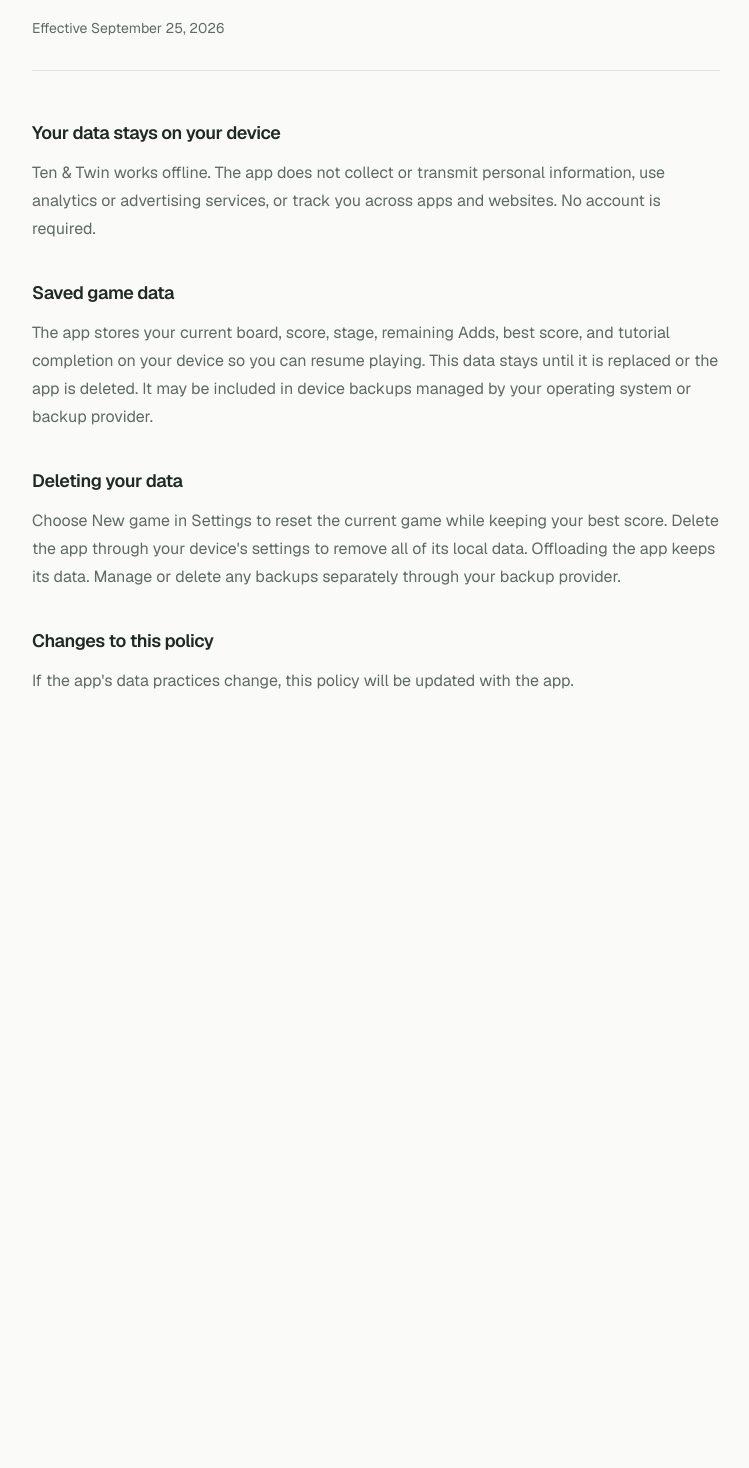
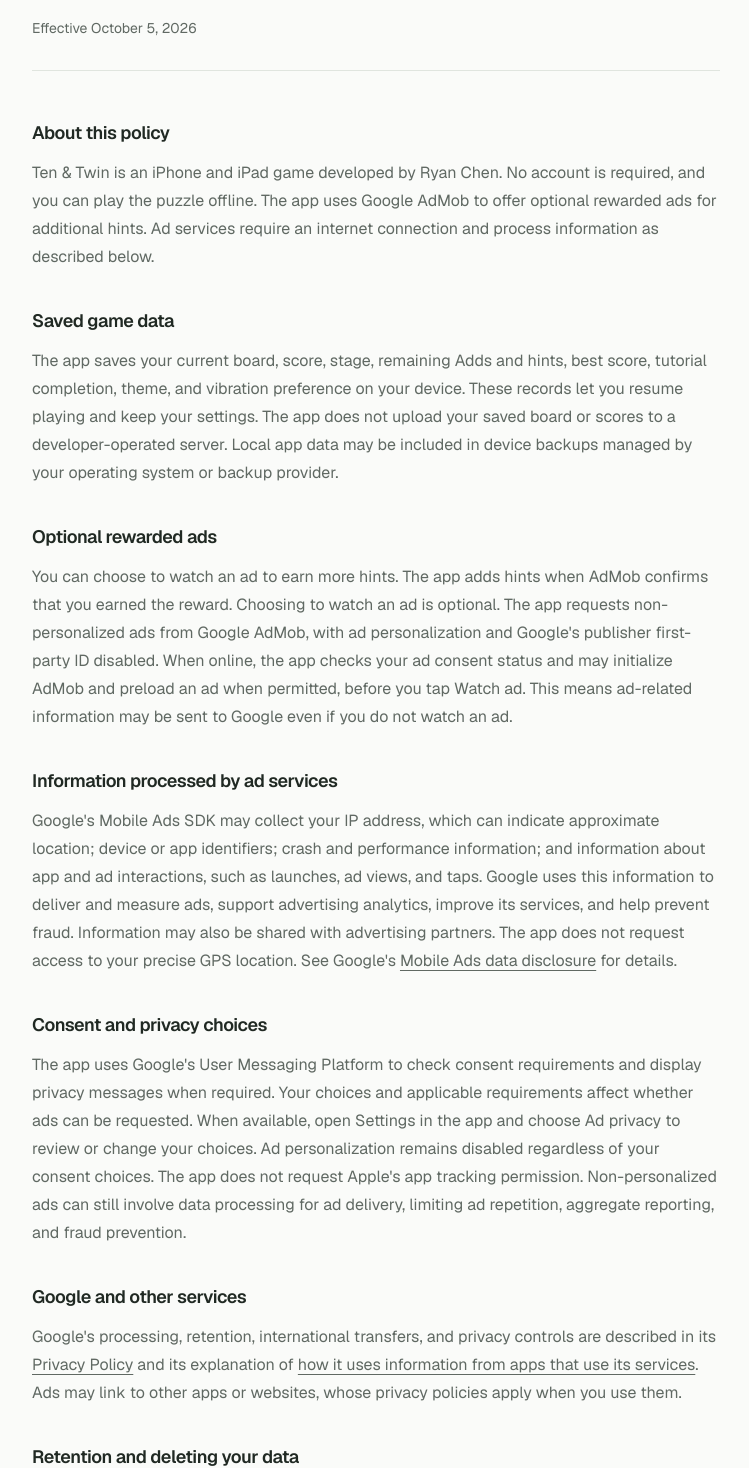
Before and after one commit to ryanchen01/ryanjhchen, a Next.js app: page /ten-and-twins/privacy in a window 1280 px wide. Shown: the part 203-1671 px from the top of the page, without its empty margins (264-1013 px from the left). Before the commit the page ends 978 px from the top, so only its background shows below. Built offline with nearby package versions, Linux system fonts and the light colour scheme.

Commit message:
Add robots.txt to allow Google-adstxt access

```diff
--- a/app/ten-and-twins/privacy/page.tsx
+++ b/app/ten-and-twins/privacy/page.tsx
@@ -5,25 +5,79 @@ import { cn } from "@/lib/utils";
 
 export const metadata: Metadata = {
   title: "Ten & Twin privacy policy",
-  description: "How Ten & Twin stores game data on your device. No accounts, analytics, advertising, or tracking.",
+  description: "How Ten & Twin stores game progress and uses Google AdMob for optional rewarded ads, including your privacy choices.",
 };
+
+const policyLinkClassName = "underline underline-offset-4 hover:text-foreground";
 
 const sections = [
   {
-    title: "Your data stays on your device",
-    body: "Ten & Twin works offline. The app does not collect or transmit personal information, use analytics or advertising services, or track you across apps and websites. No account is required.",
+    title: "About this policy",
+    body: "Ten & Twin is an iPhone and iPad game developed by Ryan Chen. No account is required, and you can play the puzzle offline. The app uses Google AdMob to offer optional rewarded ads for additional hints. Ad services require an internet connection and process information as described below.",
   },
   {
     title: "Saved game data",
-    body: "The app stores your current board, score, stage, remaining Adds, best score, and tutorial completion on your device so you can resume playing. This data stays until it is replaced or the app is deleted. It may be included in device backups managed by your operating system or backup provider.",
+    body: "The app saves your current board, score, stage, remaining Adds and hints, best score, tutorial completion, theme, and vibration preference on your device. These records let you resume playing and keep your settings. The app does not upload your saved board or scores to a developer-operated server. Local app data may be included in device backups managed by your operating system or backup provider.",
   },
   {
-    title: "Deleting your data",
-    body: "Choose New game in Settings to reset the current game while keeping your best score. Delete the app through your device's settings to remove all of its local data. Offloading the app keeps its data. Manage or delete any backups separately through your backup provider.",
+    title: "Optional rewarded ads",
+    body: "You can choose to watch an ad to earn more hints. The app adds hints when AdMob confirms that you earned the reward. Choosing to watch an ad is optional. The app requests non-personalized ads from Google AdMob, with ad personalization and Google's publisher first-party ID disabled. When online, the app checks your ad consent status and may initialize AdMob and preload an ad when permitted, before you tap Watch ad. This means ad-related information may be sent to Google even if you do not watch an ad.",
+  },
+  {
+    title: "Information processed by ad services",
+    body: (
+      <>
+        Google&apos;s Mobile Ads SDK may collect your IP address, which can indicate approximate location;
+        device or app identifiers; crash and performance information; and information about app and ad
+        interactions, such as launches, ad views, and taps. Google uses this information to deliver and
+        measure ads, support advertising analytics, improve its services, and help prevent fraud.
+        Information may also be shared with advertising partners. The app does not request access to
+        your precise GPS location. See Google&apos;s{" "}
+        <a href="https://developers.google.com/admob/ios/privacy/data-disclosure" className={policyLinkClassName}>
+          Mobile Ads data disclosure
+        </a>{" "}
+        for details.
+      </>
+    ),
+  },
+  {
+    title: "Consent and privacy choices",
+    body: "The app uses Google's User Messaging Platform to check consent requirements and display privacy messages when required. Your choices and applicable requirements affect whether ads can be requested. When available, open Settings in the app and choose Ad privacy to review or change your choices. Ad personalization remains disabled regardless of your consent choices. The app does not request Apple's app tracking permission. Non-personalized ads can still involve data processing for ad delivery, limiting ad repetition, aggregate reporting, and fraud prevention.",
+  },
+  {
+    title: "Google and other services",
+    body: (
+      <>
+        Google&apos;s processing, retention, international transfers, and privacy controls are described in its{" "}
+        <a href="https://policies.google.com/privacy" className={policyLinkClassName}>Privacy Policy</a>{" "}
+        and its explanation of{" "}
+        <a href="https://policies.google.com/technologies/partner-sites" className={policyLinkClassName}>
+          how it uses information from apps that use its services
+        </a>.
+        Ads may link to other apps or websites, whose privacy policies apply when you use them.
+      </>
+    ),
+  },
+  {
+    title: "Retention and deleting your data",
+    body: "Saved game data stays on your device until it is replaced or deleted. Choose New game in Settings to reset the current board, score, and hint allowance while keeping your best score and preferences. Deleting the app through your device's settings removes its local data; offloading it keeps that data. Manage backups separately through your backup provider. Deleting the app does not delete information already received by Google or other services. Consult their privacy policies and controls for retention and deletion options.",
+  },
+  {
+    title: "Contact and privacy requests",
+    body: (
+      <>
+        If you email me, I receive your email address and the information you include, and use them to
+        respond to your request. For questions about this policy or requests concerning information
+        you have sent me, contact{" "}
+        <a href="mailto:dev@ryanjhchen.com" className={policyLinkClassName}>dev@ryanjhchen.com</a>.
+        For information held by Google, use the privacy controls and contact options in Google&apos;s
+        Privacy Policy.
+      </>
+    ),
   },
   {
     title: "Changes to this policy",
-    body: "If the app's data practices change, this policy will be updated with the app.",
+    body: "This policy will be updated when the app's data practices change. The date below the title identifies the latest revision.",
   },
 ];
 
@@ -37,7 +91,7 @@ export default function PrivacyPolicy() {
         <header className="mb-12 border-b border-border pb-8">
           <h1 className="text-3xl font-semibold leading-tight tracking-[-0.035em] sm:text-4xl">Ten &amp; Twin privacy policy</h1>
           <p className="mt-4 text-sm text-muted-foreground">
-            Effective <time dateTime="2026-09-25">September 25, 2026</time>
+            Effective <time dateTime="2026-10-05">October 5, 2026</time>
           </p>
         </header>
         <div className="space-y-9">
--- /dev/null
+++ b/app/voxaview/privacy/page.tsx
@@ -0,0 +1,67 @@
+import type { Metadata } from "next";
+import Link from "next/link";
+import { buttonVariants } from "@/components/ui/button";
+import { cn } from "@/lib/utils";
+
+export const metadata: Metadata = {
+  title: "VoxaView privacy policy",
+  description: "How VoxaView handles images and analysis on your device, purchases, exports, and local data deletion.",
+};
+
+const sections = [
+  {
+    title: "Images and analysis stay on your device",
+    body: "VoxaView processes imported images and scientific data on your device. The app does not automatically upload your images, image metadata, annotations, or measurements to the developer or RevenueCat. Imported copies and your latest analysis are stored in the app's local workspace so you can resume after restarting.",
+  },
+  {
+    title: "Purchases and subscriptions",
+    body: "Apple or Google processes your payment. VoxaView uses RevenueCat to check subscription access, present purchase options, and restore purchases. These services receive purchase and subscription information, an app user identifier, and technical information needed to provide their services. VoxaView does not receive your payment card details. Purchase services may require a network connection.",
+  },
+  {
+    title: "Exports and sharing",
+    body: "Files leave the app when you choose an export or share destination. Measurement CSV files include image metadata, which may contain names or other identifying information from the original file. Your chosen destination handles shared files under its own privacy policy.",
+  },
+  {
+    title: "Retention and deletion",
+    body: "Imported copies, saved analysis, and exports remain in the local workspace until you delete them or uninstall the app. Temporary previews and shared-file staging copies may also be stored locally. Use Delete Local Data on the Imports screen to remove VoxaView's imported copies, saved analysis, exports, and shared-file staging copies. This does not delete your original files, copies already shared elsewhere, store purchase records, or copies held in device backups. Device backup settings may include app data.",
+  },
+  {
+    title: "Contact",
+    body: (
+      <>
+        For privacy questions, contact the developer through{" "}
+        <a href="https://github.com/ryanchen01/VoxaView/issues"
+          className="underline underline-offset-4 hover:text-foreground">
+          VoxaView&apos;s support page
+        </a>.
+        You can also read this policy offline in the app&apos;s Settings.
+      </>
+    ),
+  },
+];
+
+export default function PrivacyPolicy() {
+  return (
+    <main id="main-content" className="mx-auto w-full max-w-3xl px-6 py-12 sm:px-10 sm:py-20">
+      <Link href="/" className={cn(buttonVariants({ variant: "link" }), "mb-12 min-h-8 h-auto p-0 text-base")}>
+        <span aria-hidden="true">←</span> Ryan Chen
+      </Link>
+      <article>
+        <header className="mb-12 border-b border-border pb-8">
+          <h1 className="text-3xl font-semibold leading-tight tracking-[-0.035em] sm:text-4xl">VoxaView privacy policy</h1>
+          <p className="mt-4 text-sm text-muted-foreground">
+            Updated <time dateTime="2026-09-30">September 30, 2026</time>
+          </p>
+        </header>
+        <div className="space-y-9">
+          {sections.map((section) => (
+            <section key={section.title}>
+              <h2 className="text-lg font-semibold tracking-tight">{section.title}</h2>
+              <p className="mt-3 text-base leading-7 text-muted-foreground">{section.body}</p>
+            </section>
+          ))}
+        </div>
+      </article>
+    </main>
+  );
+}
--- a/lib/apps.ts
+++ b/lib/apps.ts
@@ -6,4 +6,11 @@ export const apps = [
     description: "A number puzzle. Match equal numbers or pairs that add up to 10 to clear the board.",
     icon: "/apps/match-two/icon.png",
   },
+  {
+    slug: "voxaview",
+    name: "VoxaView",
+    platform: "iPhone, iPad & Android",
+    description: "Inspect and measure scientific images on your device. Open DICOM, NIfTI, and raw image data, annotate regions, and export measurements.",
+    icon: "/apps/voxaview/icon.png",
+  },
 ] as const;
```
Also changed, not shown: public/apps/voxaview/icon.png (added), public/robots.txt (added), 1 other file (tests, documents, lock files or other folders).
